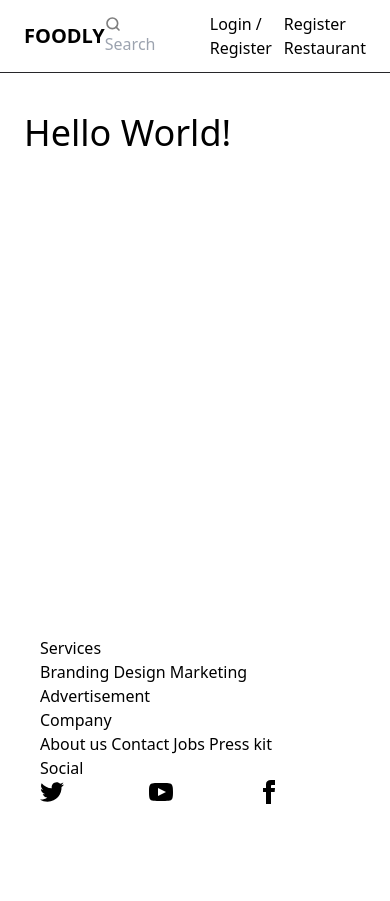
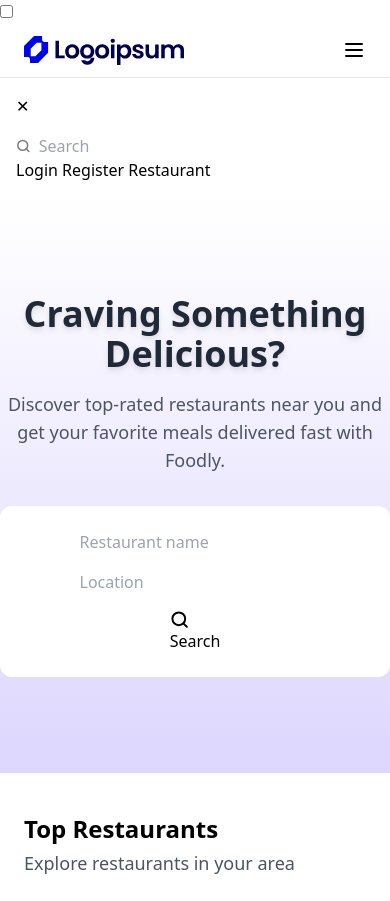
Before and after one commit to Rumon360/foodly-django, a Django app: page / in a window 390 px wide. Shown: the top 901 px of the page. Before the commit the page ends 804 px from the top, so only its background shows below. Run offline with Django 5.2, Linux system fonts and the light colour scheme; some libraries are stand-ins or nearby versions.

Commit message:
feat: hero and components

```diff
--- a/templates/base.html
+++ b/templates/base.html
@@ -1,6 +1,6 @@
 {% load static tailwind_tags %}
 <!DOCTYPE html>
-<html lang="en" data-theme="dark">
+<html lang="en" data-theme="light">
 <head>
     <meta charset="UTF-8">
     <meta name="viewport" content="width=device-width, initial-scale=1.0">
@@ -10,7 +10,7 @@
 <body>
    <main class="flex min-h-screen flex-col font-roboto relative max-w-screen-[2500px] mx-auto w-full h-full antialiased">
     {% include 'navbar.html' %}
-    <div class="flex-1 w-full h-full py-10 px-6">
+    <div class="flex-1 w-full h-full">
         {% block content %}
         {% endblock %}
     </div>
--- /dev/null
+++ b/templates/components/hero.html
@@ -0,0 +1,41 @@
+{% load static tailwind_tags %}
+
+<section class="hero py-24 bg-gradient-to-b from-white to-violet-200">
+  <div class="hero-content flex-col text-center">
+    <!-- Logo / Title -->
+    <h1 class="text-4xl lg:text-5xl font-extrabold text-gray-800 mb-4 drop-shadow-md">
+        Craving Something Delicious?
+    </h1>
+
+    <!-- Subtitle -->
+    <p class="text-lg lg:text-xl text-gray-600 mb-8 max-w-xl mx-auto">
+        Discover top-rated restaurants near you and get your favorite meals delivered fast with Foodly.
+    </p>
+
+    <!-- Search Form -->
+    <form method="GET"  class="w-full card bg-white rounded-xl p-6 flex flex-col md:flex-row gap-4 items-center">
+      <input
+        type="text"
+        name="restaurant_name"
+        placeholder="Restaurant name"
+       class="input"
+      />
+      <input
+        type="text"
+        name="location"
+        placeholder="Location"
+       class="input"
+      />
+      <button class="btn">
+        <svg class="size-[1.2em]" xmlns="http://www.w3.org/2000/svg" viewBox="0 0 24 24">
+            <g stroke-linejoin="round" stroke-linecap="round" stroke-width="2.5" fill="none" stroke="currentColor">
+              <circle cx="11" cy="11" r="8"></circle>
+              <path d="m21 21-4.3-4.3"></path>
+            </g>
+          </svg>
+        Search
+      </button>
+
+    </form>
+  </div>
+</section>
--- /dev/null
+++ b/templates/components/logo.html
@@ -0,0 +1,4 @@
+{% load static %}
+<a href="/" class="text-xl font-semibold uppercase">
+    <img src="{% static 'images/logo.svg' %}" alt="Logo" class="w-40">
+</a>
--- /dev/null
+++ b/templates/components/search_form.html
@@ -0,0 +1,15 @@
+<form action="">
+    <label class="input w-full flex items-center">
+      <svg class="h-[1em] opacity-50 mr-2" xmlns="http://www.w3.org/2000/svg" viewBox="0 0 24 24">
+        <g stroke-linejoin="round" stroke-linecap="round" stroke-width="2.5" fill="none" stroke="currentColor">
+          <circle cx="11" cy="11" r="8"></circle>
+          <path d="m21 21-4.3-4.3"></path>
+        </g>
+      </svg>
+      <input
+        type="search"
+        placeholder="Search"
+        class="grow w-full focus:outline-none focus:ring-0 focus:border-transparent"
+      />
+    </label>
+  </form>
--- a/templates/home.html
+++ b/templates/home.html
@@ -3,5 +3,112 @@
 {% block title %}Foodly{% endblock %}
 
 {% block content %}
-<h1 class="text-4xl">Hello World!</h1>
+<div>
+    {% include "components/hero.html" %}
+    <section class="px-6 py-10 w-full">
+        <h2 class="font-semibold text-2xl mb-1">Top Restaurants</h2>
+        <p class="text-lg text-gray-600">Explore restaurants in your area</p>
+        <div id="top-restaurants" class="overflow-x-auto scrollbar scrollbar-thin scrollbar-track-bg-white whitespace-nowrap space-x-6 py-6 scroll-smooth snap-x snap-mandatory">
+            <!-- Card 1 -->
+            <div class="inline-block snap-start card bg-base-100 w-96 shadow-sm">
+              <figure>
+                <img src="https://img.daisyui.com/images/stock/photo-1606107557195-0e29a4b5b4aa.webp" alt="Shoes" />
+              </figure>
+              <div class="card-body overflow-hidden">
+                <h2 class="card-title">Card Title</h2>
+                <p class="break-words whitespace-normal">
+                  A card component has a figure, a body part, and inside body there are title and actions parts.
+                </p>
+              </div>
+            </div>
+
+            <!-- Card 2 -->
+            <div class="inline-block snap-start card bg-base-100 w-96 shadow-sm">
+              <figure>
+                <img src="https://img.daisyui.com/images/stock/photo-1606107557195-0e29a4b5b4aa.webp" alt="Shoes" />
+              </figure>
+              <div class="card-body overflow-hidden">
+                <h2 class="card-title">Another Title</h2>
+                <p class="break-words whitespace-normal">
+                  This is another description with slightly more text to ensure wrapping behaves nicely in all screen sizes.
+                </p>
+              </div>
+            </div>
+
+            <!-- Card 3 -->
+            <div class="inline-block snap-start card bg-base-100 w-96 shadow-sm">
+              <figure>
+                <img src="https://img.daisyui.com/images/stock/photo-1606107557195-0e29a4b5b4aa.webp" alt="Shoes" />
+              </figure>
+              <div class="card-body overflow-hidden">
+                <h2 class="card-title">Yet Another Title</h2>
+                <p class="break-words whitespace-normal">
+                  Even more content here. We can test what happens when this paragraph gets a little bit longer and wraps onto a second line.
+                </p>
+              </div>
+            </div>
+
+            <!-- Card 4 -->
+            <div class="inline-block snap-start card bg-base-100 w-96 shadow-sm">
+              <figure>
+                <img src="https://img.daisyui.com/images/stock/photo-1606107557195-0e29a4b5b4aa.webp" alt="Shoes" />
+              </figure>
+              <div class="card-body overflow-hidden">
+                <h2 class="card-title">Final Card</h2>
+                <p class="break-words whitespace-normal">
+                  Short and sweet description to wrap up the carousel. Everything should stay neatly inside the card body.
+                </p>
+              </div>
+            </div>
+            <!-- Card 5 -->
+            <div class="inline-block snap-start card bg-base-100 w-96 shadow-sm">
+                <figure>
+                  <img src="https://img.daisyui.com/images/stock/photo-1606107557195-0e29a4b5b4aa.webp" alt="Shoes" />
+                </figure>
+                <div class="card-body overflow-hidden">
+                  <h2 class="card-title">Final Card</h2>
+                  <p class="break-words whitespace-normal">
+                    Short and sweet description to wrap up the carousel. Everything should stay neatly inside the card body.
+                  </p>
+                </div>
+              </div>
+          </div>
+    </section>
+    <section class="px-6 py-10 w-full">
+      <h2 class="font-semibold text-2xl mb-1">Choose From Most Popular Restaurants</h2>
+      <p class="text-lg text-gray-600">Explore the top restaurants in your area</p>
+      <div id="top-restaurants" class="overflow-x-auto scrollbar scrollbar-thin scrollbar-track-bg-white whitespace-nowrap space-x-6 py-6 scroll-smooth snap-x snap-mandatory">
+          <!-- Card 1 -->
+          <div class="inline-block snap-start card bg-base-100 w-96 shadow-sm">
+            <div class="w-full relative">
+              <figure>
+                <img src="https://img.daisyui.com/images/stock/photo-1606107557195-0e29a4b5b4aa.webp" alt="Shoes" />
+              </figure>
+              <div class="badge absolute top-4 left-4">Open</div>
+            </div>
+            <div class="card-body overflow-hidden">
+              <h2 class="card-title">KFC</h2>
+
+              <!-- Rating with reviews -->
+              <div class="flex items-center gap-2 mb-2 text-sm text-gray-600">
+                ⭐⭐⭐⭐
+                <span class="font-semibold">4.5</span>
+                <span class="text-gray-400">(320 reviews)</span>
+              </div>
+
+              <!-- Food Types Badges -->
+              <div class="flex flex-wrap gap-2">
+                <div class="badge badge-outline">Fried Chicken</div>
+                <div class="badge badge-outline">Burgers</div>
+                <div class="badge badge-outline">Fries</div>
+              </div>
+            </div>
+          </div>
+
+
+
+
+      </div>
+  </section>
+</div>
 {% endblock %}
--- a/templates/navbar.html
+++ b/templates/navbar.html
@@ -1,33 +1,56 @@
 {% load static tailwind_tags %}
-<nav class="navbar border-b border-zinc-800 px-6 py-3 flex items-center justify-between">
-    <!-- Left: Logo -->
-    <div class="flex items-center space-x-4">
-        <a href="/" class="text-xl font-semibold uppercase">
-            Foodly
-        </a>
+
+<!-- MOBILE NAVBAR -->
+<div class="md:hidden">
+  <div class="drawer">
+    <input id="mobile-drawer" type="checkbox" class="drawer-toggle" />
+
+    <div class="drawer-content">
+      <nav class="navbar border-b border-zinc-200 px-6 py-3 flex items-center justify-between">
+        <!-- Logo -->
+        {% include "components/logo.html" %}
+
+        <!-- Hamburger Button -->
+        <label for="mobile-drawer" class="btn btn-ghost btn-circle" aria-label="Toggle menu">
+          <svg xmlns="http://www.w3.org/2000/svg" class="h-6 w-6" fill="none"
+               viewBox="0 0 24 24" stroke="currentColor">
+            <path stroke-linecap="round" stroke-linejoin="round" stroke-width="2"
+                  d="M4 6h16M4 12h16M4 18h16"/>
+          </svg>
+        </label>
+      </nav>
     </div>
 
-    <!-- Center: Search (hidden on mobile) -->
-    <form action="">
-        <label class="input w-96 max-w-96 items-center">
-          <svg class="h-[1em] opacity-50" xmlns="http://www.w3.org/2000/svg" viewBox="0 0 24 24">
-            <g stroke-linejoin="round" stroke-linecap="round" stroke-width="2.5" fill="none" stroke="currentColor">
-              <circle cx="11" cy="11" r="8"></circle>
-              <path d="m21 21-4.3-4.3"></path>
-            </g>
-          </svg>
-          <input
-            type="search"
-            placeholder="Search"
-            class="grow w-full focus:outline-none focus:ring-0 focus:border-transparent"
-          />
-        </label>
-      </form>
+    <!-- Drawer Side Panel -->
+    <div class="drawer-side z-50">
+      <label for="mobile-drawer" class="drawer-overlay"></label>
+      <ul class="menu p-4 w-80 min-h-full bg-base-100 space-y-4">
+        <label for="mobile-drawer" class="btn btn-sm btn-circle btn-ghost self-end" aria-label="Close menu">✕</label>
 
+        {% include "components/search_form.html" %}
 
-    <!-- Right: Buttons -->
-    <div class="flex items-center space-x-3">
-        <a href="#" class="btn btn-sm btn-soft">Login / Register</a>
-        <a href="#" class="btn btn-sm btn-primary">Register Restaurant</a>
+        <a href="#" class="btn btn-soft w-full">Login</a>
+        <a href="#" class="btn btn-primary w-full">Register Restaurant</a>
+      </ul>
     </div>
+  </div>
+</div>
+
+<!-- DESKTOP NAVBAR -->
+<nav class="hidden md:flex navbar border-b border-zinc-200 px-6 py-3 items-center justify-between">
+  <!-- Logo -->
+  <div class="flex items-center space-x-4">
+    {% include "components/logo.html" %}
+  </div>
+
+  <!-- Search -->
+  <div class="w-64 lg:w-80">
+    {% include "components/search_form.html" %}
+  </div>
+
+  <!-- Buttons -->
+  <div class="flex items-center space-x-3">
+    <a href="#" class="btn btn-soft">Login</a>
+    <a href="#" class="btn btn-primary">Register Restaurant</a>
+  </div>
 </nav>
--- a/theme/static_src/package.json
+++ b/theme/static_src/package.json
@@ -21,6 +21,7 @@
     "postcss-nested": "^7.0.2",
     "postcss-simple-vars": "^7.0.1",
     "rimraf": "^6.0.1",
+    "tailwind-scrollbar": "^4.0.2",
     "tailwindcss": "^4.1.0"
   }
 }
--- a/theme/static_src/src/styles.css
+++ b/theme/static_src/src/styles.css
@@ -1,8 +1,10 @@
 @import url("https://fonts.googleapis.com/css2?family=Roboto&display=swap");
 @import "tailwindcss";
 @plugin "daisyui" {
-  themes: light --default, dark --prefersdark, dark;
+  themes: light --default, dark --prefersdark, light;
 }
+@plugin 'tailwind-scrollbar';
+
 @theme {
   --font-roboto: "Roboto", sans-serif;
 }
```
Also changed, not shown: main/static/images/logo.svg (added), theme/static_src/package-lock.json.
